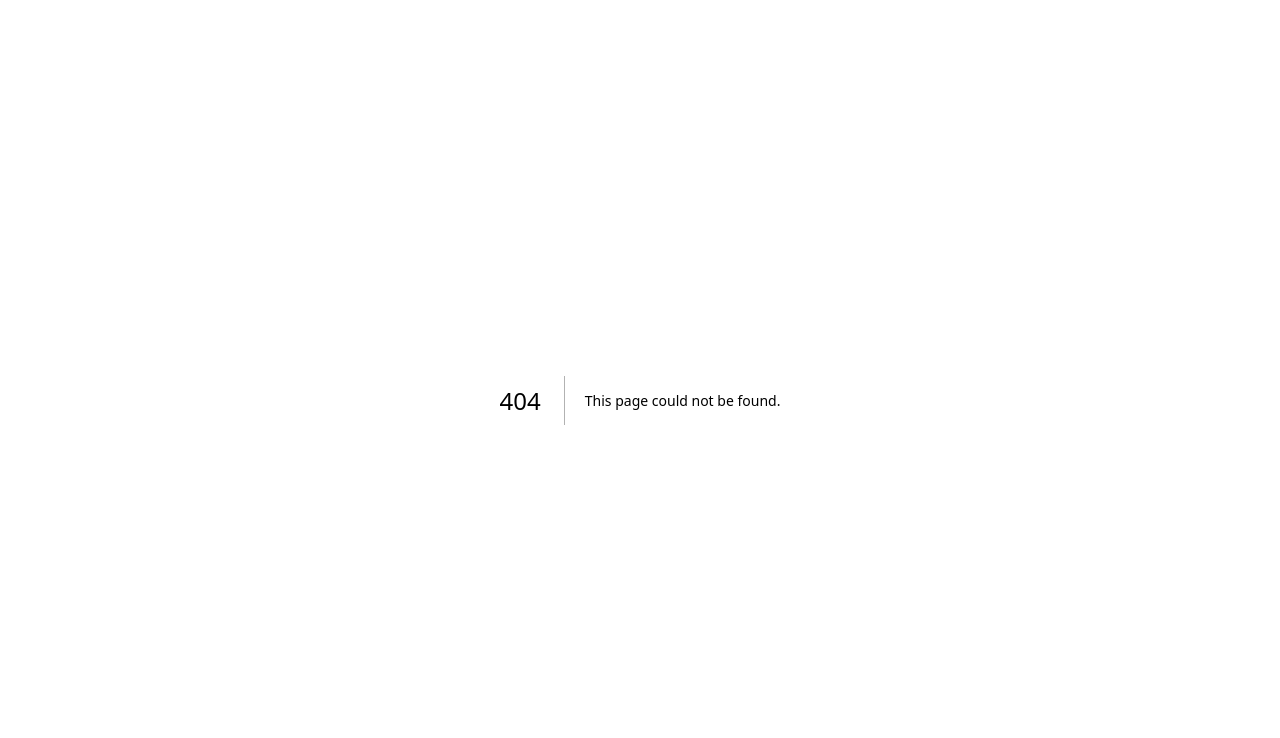
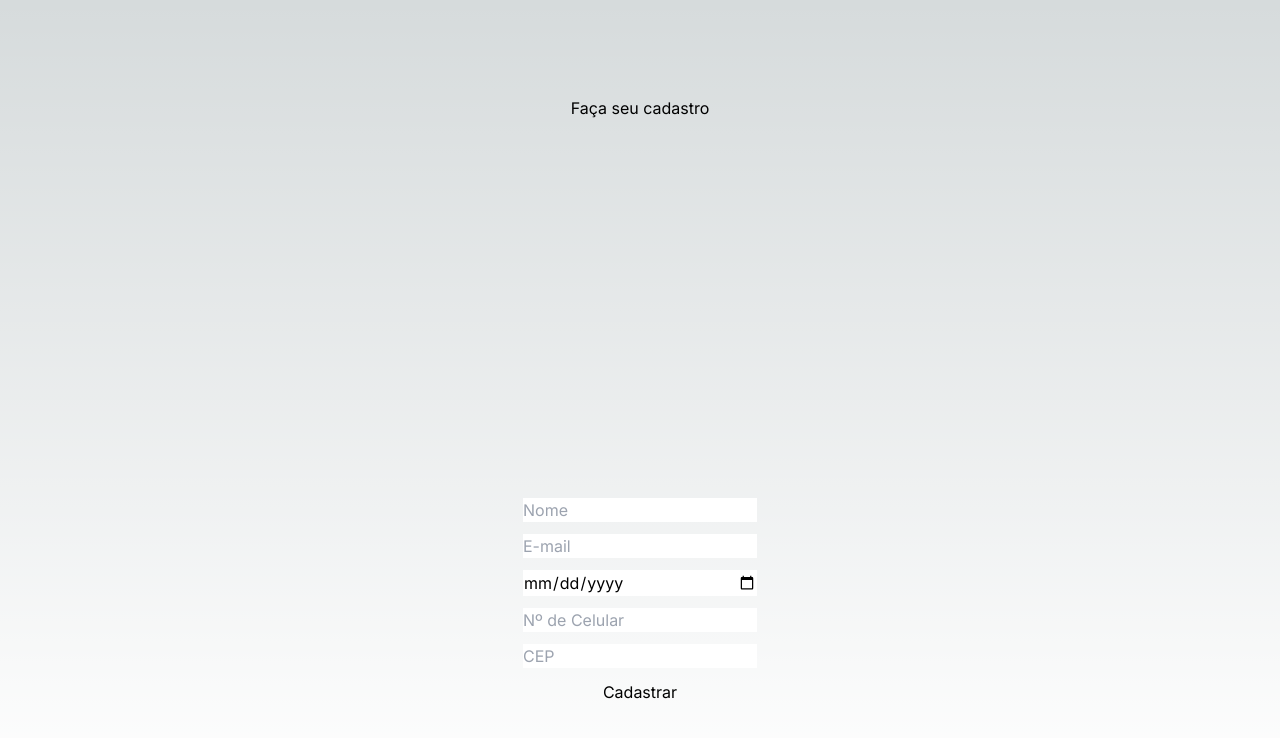
Before and after one commit to Mizurath/BuscaCepNext.Js, a Next.js app: page /cadastro in a window 1280 px wide. Before the commit this address had no page. Shown: the top 738 px of the page. Built offline with nearby package versions, Linux system fonts and the light colour scheme.

Commit message:
feat: form page

```diff
--- /dev/null
+++ b/app/cadastro/page.tsx
@@ -0,0 +1,13 @@
+import Form from "@/components/forms/form";
+import Link from "next/link";
+
+
+export default function Cadastro() {
+
+    return (
+        <main className="flex min-h-screen flex-col items-center justify-between p-24">
+          <h1>Faça seu cadastro</h1>
+          <Form/>
+        </main>
+      );
+}
--- /dev/null
+++ b/components/forms/form.tsx
@@ -0,0 +1,51 @@
+"use client";
+
+import { useState } from "react";
+
+
+export default function Form() {
+
+    const [name, setName] = useState("");
+    const [email, setEmail] = useState("");
+    const [birthDate, setBirthDate] = useState("");
+    const [cellPhone, setCellPhone] = useState("");
+    const [cep, setCep] = useState("");
+
+
+    return (
+      <form className="flex flex-col gap-3">
+        <input
+          type="text"
+          placeholder="Nome"
+          value={name}
+          onChange={(e) => setName(e.target.value)}
+        />
+        <input
+          type="email"
+          placeholder="E-mail"
+          value={email}
+          onChange={(e) => setEmail(e.target.value)}
+        />
+        <input
+          type="date"
+          placeholder="Data de Nascimento"
+          value={birthDate}
+          onChange={(e) => setBirthDate(e.target.value)}
+        />
+        <input
+          type="tel"
+          placeholder="Nº de Celular"
+          value={cellPhone}
+          onChange={(e) => setCellPhone(e.target.value)}
+        />
+        <input
+          type="number"
+          placeholder="CEP"
+          value={cep}
+          onChange={(e) => setCep(e.target.value)}
+        />
+        <button type="submit">Cadastrar</button>
+      </form>
+
+    );
+}
```
